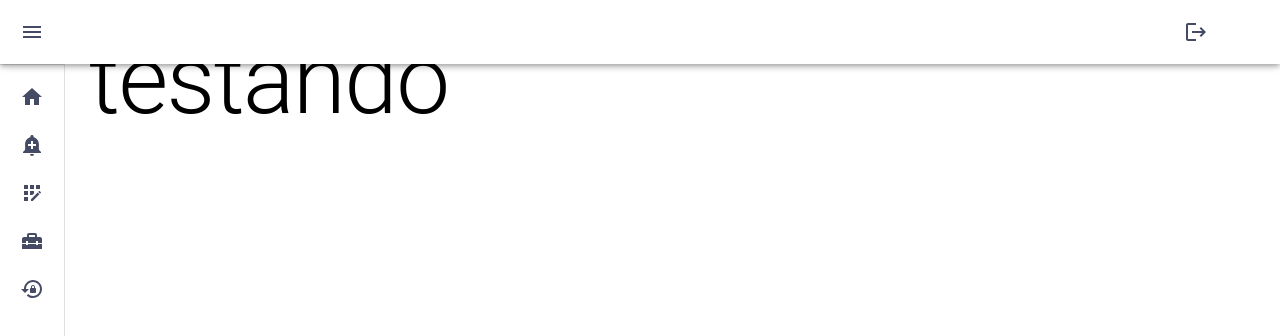
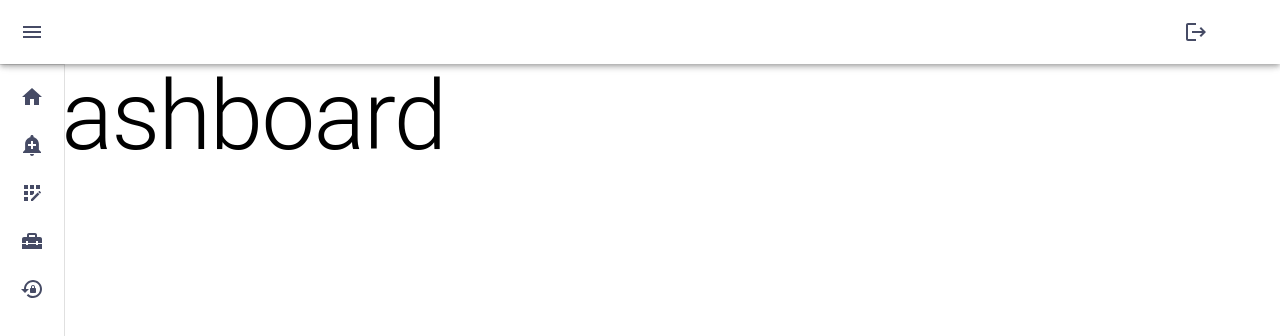
Before and after one commit to Giuzntt/Intranet, a Next.js app: page / in a window 1280 px wide. Shown: the top 336 px of the page. Built offline with nearby package versions, Linux system fonts and the light colour scheme.

Commit message:
Rotas Criadas da Sidebar

```diff
--- /dev/null
+++ b/src/components/SideBar/Layout.tsx
@@ -0,0 +1,20 @@
+import React, { ReactNode } from "react";
+import SideBar from ".";
+import {  stageSideBar } from "../../pages/objects-sidebar";
+
+
+interface ILayoutProps {
+  children: ReactNode;
+}
+
+const Layout = ({ children }: ILayoutProps) => {
+  return (
+    <>
+      <SideBar itemSideBar={stageSideBar}/>
+      {children}
+      {/* <Footer/> */}
+    </>
+  );
+};
+
+export default Layout;
--- a/src/components/DrawerMenu/index.tsx
+++ b/src/components/SideBar/index.tsx
@@ -10,25 +10,18 @@ import Typography from '@mui/material/Typography';
 import Divider from '@mui/material/Divider';
 import IconButton from '@mui/material/IconButton';
 import MenuIcon from '@mui/icons-material/Menu';
-import ChevronLeftIcon from '@mui/icons-material/ChevronLeft';
-
 import ListItemButton from '@mui/material/ListItemButton';
 import ListItemIcon from '@mui/material/ListItemIcon';
 import ListItemText from '@mui/material/ListItemText';
-import MailIcon from '@mui/icons-material/Mail';
-import { AppBar, Drawer, DrawerHeader } from './styles';
+import { AppBar, BoxConteudo, Drawer, DrawerHeader } from './styles';
 import {  Logout, Close } from '@mui/icons-material';
 import Link from 'next/link';
 import { miniDrawerProps } from './types';
-import { Button } from '@mui/material'
 
-
-
-
-const MiniDrawer: React.FC<miniDrawerProps> = (
+const SideBar: React.FC<miniDrawerProps> = (
     {
-        appendChild,
-        itemSideBar
+        itemSideBar,
+        children
     })=> {
   const theme = useTheme();
   const [open, setOpen] = React.useState(false);
@@ -42,7 +35,7 @@ const MiniDrawer: React.FC<miniDrawerProps> = (
   };
 
   return (
-    <Box sx={{display:'flex'}}>
+    <Box sx={{}}>
       <CssBaseline />
       <AppBar position="fixed" open={open} sx={{backgroundColor:'white'}}>
         <Toolbar sx={{
@@ -126,15 +119,14 @@ const MiniDrawer: React.FC<miniDrawerProps> = (
 
 
       </Drawer>
-      <Box component="main" sx={{ flexGrow: 1, p: 3 }}>
+      <BoxConteudo >
 
-      {
-          appendChild&&appendChild
-        }
-        </Box>
+          {children}
+
+        </BoxConteudo>
 
     </Box>
   );
 }
 
-export default MiniDrawer
+export default SideBar
--- a/src/components/DrawerMenu/styles.ts
+++ b/src/components/SideBar/styles.ts
@@ -1,6 +1,7 @@
 import MuiDrawer from '@mui/material/Drawer';
 import MuiAppBar, { AppBarProps as MuiAppBarProps } from '@mui/material/AppBar';
 import { styled, useTheme, Theme, CSSObject } from '@mui/material/styles';
+import { Box } from '@mui/material';
 
 
 export const drawerWidth = 240;
@@ -74,3 +75,8 @@ export const Drawer = styled(MuiDrawer, { shouldForwardProp: (prop) => prop !==
     }),
   }),
 );
+
+export const BoxConteudo = styled(Box)`
+  margin:60px;
+
+`
--- a/src/components/DrawerMenu/types.ts
+++ b/src/components/SideBar/types.ts
@@ -3,7 +3,6 @@ import { SvgIconComponent } from "@mui/icons-material";
 import React from "react";
 
 export interface miniDrawerProps {
-    appendChild?: JSX.Element;
     itemSideBar:ISideBar[];
 }
  export interface ISideBar {
@@ -11,5 +10,4 @@ export interface miniDrawerProps {
         icons:SvgIconComponent;
         label: string;
         route: string;
-
 }
--- a/src/pages/_app.tsx
+++ b/src/pages/_app.tsx
@@ -1,9 +1,20 @@
 import '../../public/GlobalStyles/reset.css'
 import '../../public/GlobalStyles/styles.css'
 import '../../public/GlobalStyles/font.css'
+import type { AppProps } from "next/app";
 
- function MyApp({ Component, pageProps }) {
-  return <Component {...pageProps} />
+import React from "react";
+import Layout from '../components/SideBar/Layout';
+
+
+
+function MyApp({ Component, pageProps }: AppProps) {
+  return (
+
+      <Layout>
+        <Component {...pageProps} />
+      </Layout>
+
+  );
 }
-
-export default MyApp
+export default MyApp;
--- a/src/pages/index.tsx
+++ b/src/pages/index.tsx
@@ -1,32 +1,14 @@
-import { Logout, Menu } from "@mui/icons-material"
-import { NextPage } from "next"
-import Link from "next/link"
-import { ContainerNav, ListaNav, NavigationBar,ItemListaNav } from "./style"
-import { Button, TextField, Typography } from '@mui/material'
-import MiniDrawer from "../components/DrawerMenu"
-import { stageSideBar } from "./objects-sidebar"
+import Typography from '@mui/material/Typography'
 
 
 
 
-const HomePage: NextPage = () =>{
+const  Home  = () =>{
+    return (
+        <Typography variant="h1" color="initial">Dashboard</Typography>
 
-
-    return (
-        <>
-
-        <MiniDrawer appendChild={
-               <Typography variant="h1" color="initial">testando</Typography>
-        }
-        itemSideBar={stageSideBar}
-        />
-
-
-
-       </>
     )
-
 
 }
 
-export default HomePage
+export default Home
--- a/src/pages/objects-sidebar.tsx
+++ b/src/pages/objects-sidebar.tsx
@@ -1,5 +1,6 @@
 import * as Icon from "@mui/icons-material";
-import {  ISideBar } from "../components/DrawerMenu/types";
+
+import {   ISideBar } from "../components/SideBar/types";
 
 export const stageSideBar: ISideBar[] = [
         {
@@ -11,7 +12,7 @@ export const stageSideBar: ISideBar[] = [
         {
             id:2,
             icons: Icon.AddAlert,
-            route: '../Login',
+            route: '../TestePage',
             label:'Chamados'
         },
         {
```
Also changed, not shown: src/components/DisplayComponent/index.tsx (added, +13 -0 lines), src/pages/TestePage/index.tsx (added, +16 -0 lines).
